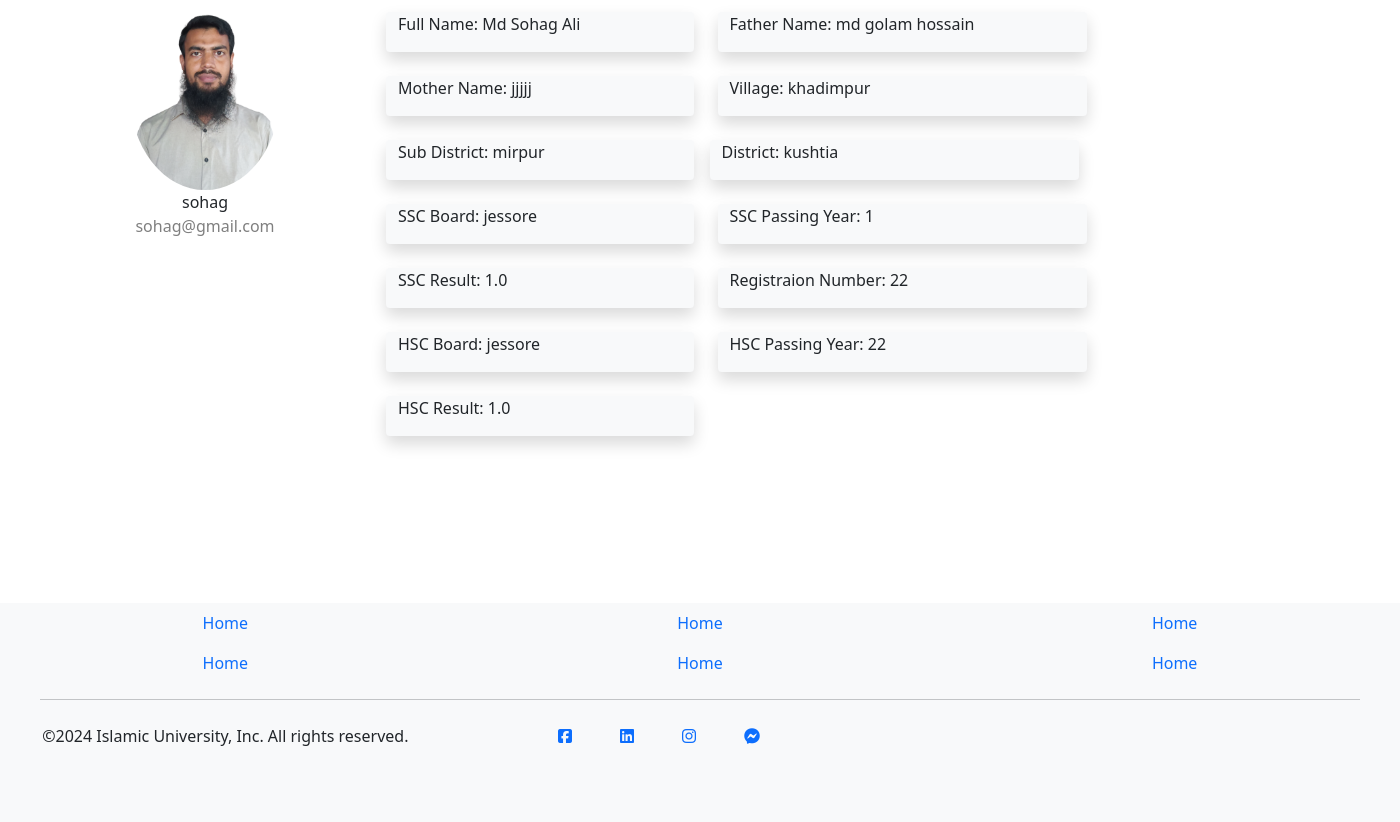
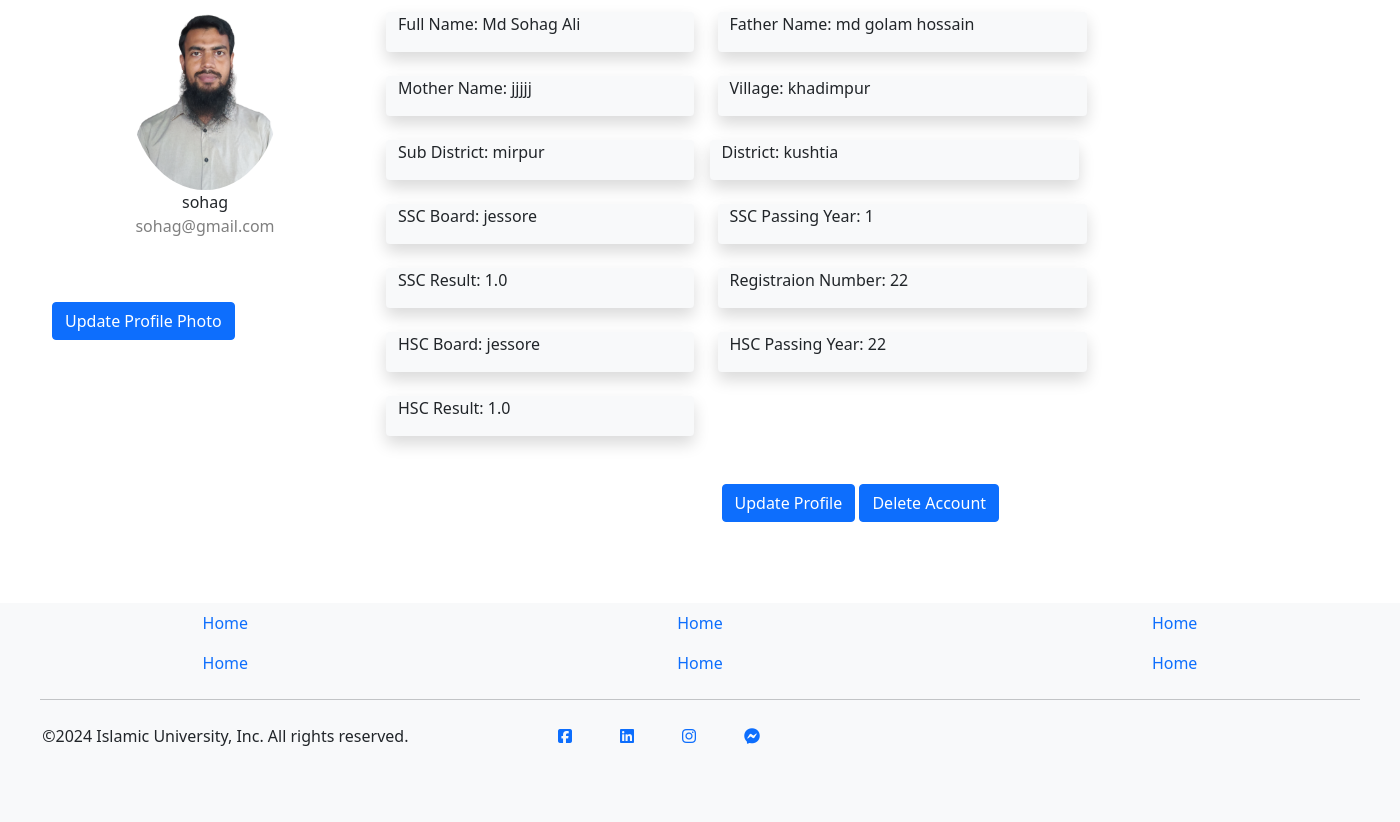
Before and after one commit to sheikhsohag/EasyAdmissionTest, a Django app: page /profile/1/ in a window 1400 px wide; the page is wider, and only the part inside the window is pictured. Shown: the part 272-1094 px from the top of that part. Run offline with Django 5.2, Linux system fonts and the light colour scheme; a user stored in the database is signed in; data comes from the database, SQL or seed files in the repository; both versions use the stored data as it was after the commit; grey boxes are pictures that could not be loaded.

Commit message:
[added] update button on profile section

```diff
--- a/easy_admission/accounts/templates/profile_student.html
+++ b/easy_admission/accounts/templates/profile_student.html
@@ -17,8 +17,23 @@
         <div class="col-md-3 border-right">
             {% if profile_photo %}
             <div class="d-flex flex-column align-items-center text-center p-3 py-5"><img class="rounded-circle mt-5" width="150px" src="{{ profile_photo.profile_image.url }}"><span class="font-weight-bold">{{user.username}}</span><span class="text-black-50">{{user.email}}</span><span> </span></div>
+
+            <div class="row mt-2">
+
+                <div class="col-12 my-2 me-3 "><div class="button-div">
+                    <a class="btn btn-primary" href="#">Update Profile Photo</a>
+                </div></div>
+            </div>
+
             {% else %}
             <div class="d-flex flex-column align-items-center text-center p-3 py-5"><img class="rounded-circle mt-5" width="150px" src="https://st3.depositphotos.com/15648834/17930/v/600/depositphotos_179308454-stock-illustration-unknown-person-silhouette-glasses-profile.jpg"><span class="font-weight-bold">{{user.username}}</span><span class="text-black-50">{{user.email}}</span><span> </span></div>
+
+            <div class="row mt-2">
+
+                <div class="col-12 my-2 me-3 "><div class="button-div">
+                    <a class="btn btn-primary" href="#">Update Profile Photo</a>
+                </div></div>
+            </div>
              {% endif %}
 
         </div>
@@ -60,6 +75,19 @@
 
                 </div>
 
+                <div class="row mt-2">
+                    <div class="col-md-5 me-3 my-2 "></div>
+                    <div class="col-md-6 my-2 me-3 "></div>
+                </div>
+
+                <div class="row mt-2">
+                    <div class="col-md-5 me-3 my-2 "></p></div>
+                    <div class="col-md-6 my-2 me-3 "><div class="button-div">
+                        <a class="btn btn-primary" href="#">Update Profile</a>
+                        <a class="btn btn-primary"  href="#">Delete Account</a>
+                    </div></div>
+                </div>
+
         </div>
 
 
--- a/easy_admission/accounts/views.py
+++ b/easy_admission/accounts/views.py
@@ -110,7 +110,10 @@ class Profile(View):
 
         profile_photo = profileImage.objects.filter(user = profile.user).first()
         print(profile, profile_photo, acc_type)
-        return render(request, 'profile_student.html', {'profile':profile, 'profile_photo':profile_photo, 'user': users})
+        if acc_type.account_type == 'student':
+            return render(request, 'profile_student.html', {'profile':profile, 'profile_photo':profile_photo, 'user': users})
+        else:
+            return render(request, 'profile_teacher.html', {'profile':profile, 'profile_photo':profile_photo, 'user': users})
 
 
 class CreateProfile(View):
```
Also changed, not shown: easy_admission/accounts/templates/profile_teacher.html (+44 -14 lines), easy_admission/db.sqlite3.
